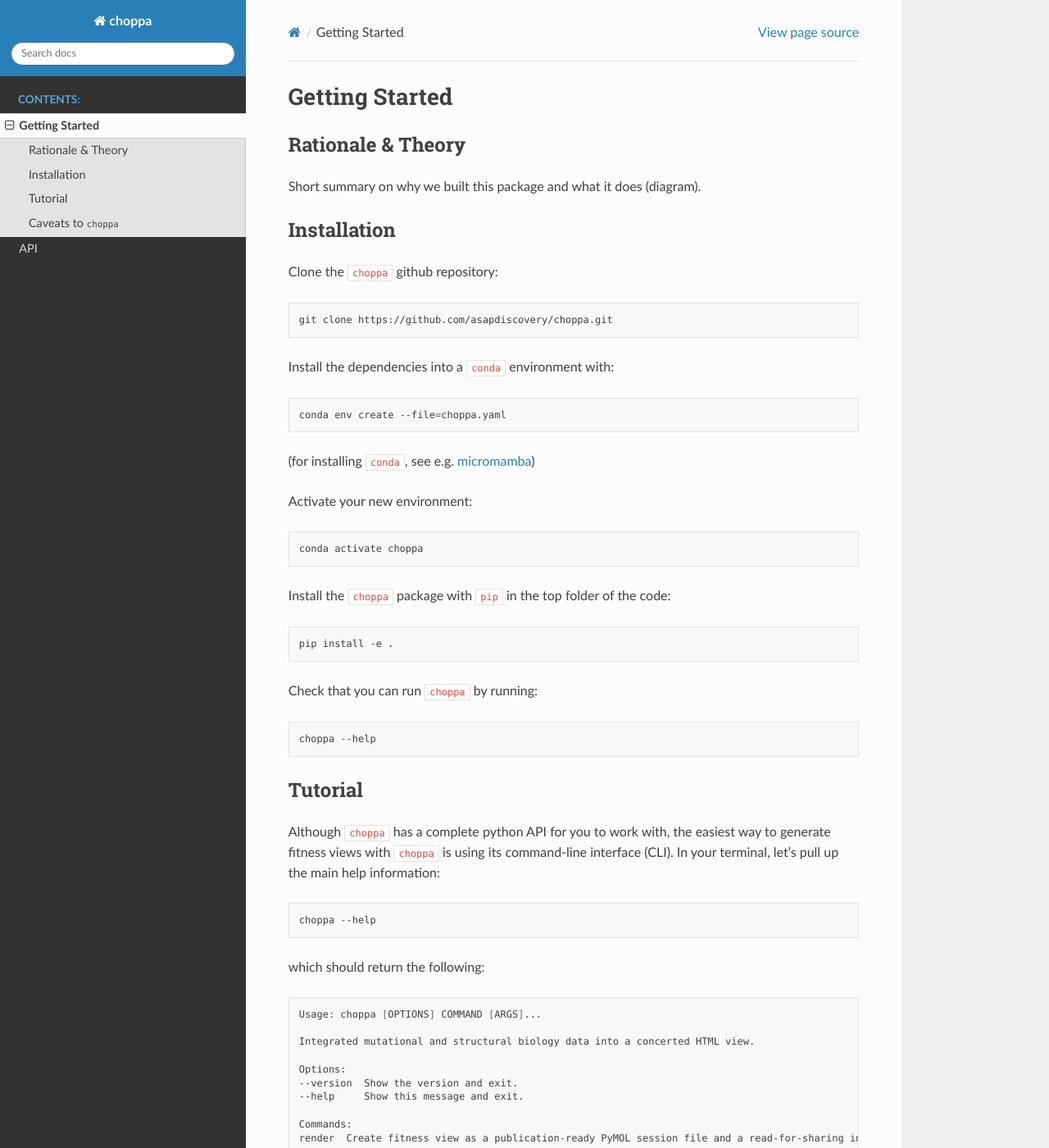
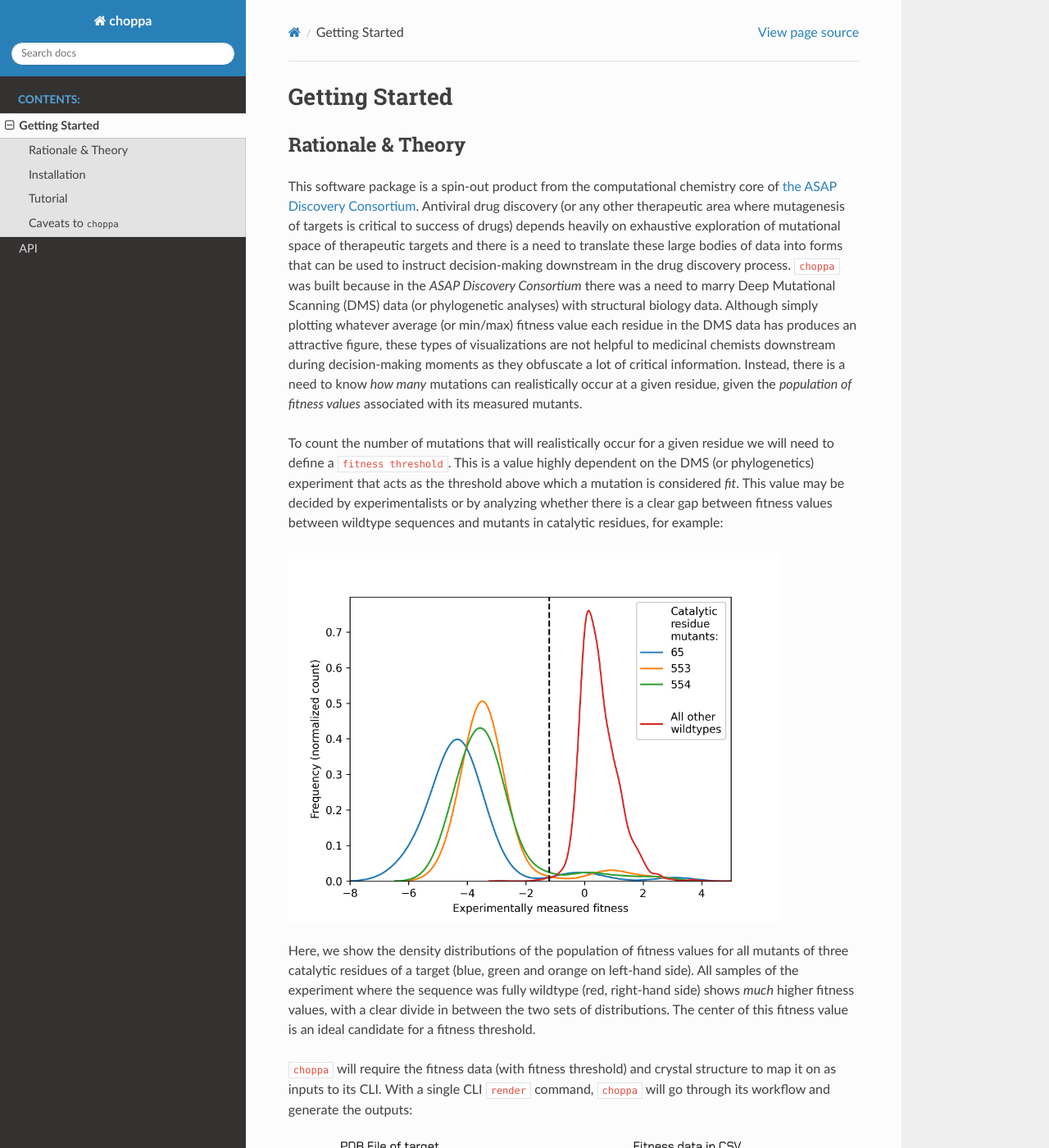
Before and after one commit to asapdiscovery/choppa, a Sphinx documentation site: the page built from docs/getting_started.rst, in a window 1280 px wide and 1400 px high. Shown: the whole window at 82% size. Built offline with Sphinx 7.4.7 and the Read the Docs theme 2.0.0, drawn with Linux system fonts in a browser that asks for light colours; the version number could not be read and is left out; some of the changed text lies outside the part shown.

Commit message:
more tut

```diff
--- a/docs/getting_started.rst
+++ b/docs/getting_started.rst
@@ -2,12 +2,32 @@
 ===============
 
 Rationale & Theory
--------
+---------------
 
-Short summary on why we built this package and what it does (diagram).
+This software package is a spin-out product from the computational chemistry core of `the ASAP Discovery Consortium
+<https://asapdiscovery.org/>`_. Antiviral drug discovery (or any other therapeutic area where mutagenesis of targets is critical to success of drugs) depends heavily on exhaustive exploration of mutational space of therapeutic targets and there is a need to translate these large bodies of data into forms that can be used to instruct decision-making downstream in the drug discovery process.
+``choppa`` was built because in the `ASAP Discovery Consortium` there was a need to marry Deep Mutational Scanning (DMS) data (or phylogenetic analyses) with structural biology data. Although simply plotting whatever average (or min/max) fitness value each residue in the DMS data has produces an attractive figure, these types of visualizations are not helpful to medicinal chemists downstream during decision-making moments as they obfuscate a lot of critical information. Instead, there is a need to know `how many` mutations can realistically occur at a given residue, given the `population of fitness values` associated with its measured mutants.
+
+To count the number of mutations that will realistically occur for a given residue we will need to define a ``fitness threshold``. This is a value highly dependent on the DMS (or phylogenetics) experiment that acts as the threshold above which a mutation is considered `fit`. This value may be decided by experimentalists or by analyzing whether there is a clear gap between fitness values between wildtype sequences and mutants in catalytic residues, for example:
+
+.. image:: figure_for_choppa_docs.png
+  :width: 600
+  :alt: Distributions of catalytic versus non-catalytic mutations' fitness readouts for a target
+
+Here, we show the density distributions of the population of fitness values for all mutants of three catalytic residues of a target (blue, green and orange on left-hand side). All samples of the experiment where the sequence was fully wildtype (red, right-hand side) shows `much` higher fitness values, with a clear divide in between the two sets of distributions. The center of this fitness value is an ideal candidate for a fitness threshold.
+
+``choppa`` will require the fitness data (with fitness threshold) and crystal structure to map it on as inputs to its CLI. With a single CLI ``render`` command, ``choppa`` will go through its workflow and generate the outputs:
+
+.. image:: choppa_workflow.png
+  :width: 600
+  :alt: General workflow of the choppa CLI pipeline
+
+.. note::
+
+   This project is under active development.
 
 Installation
--------
+---------------
 
 Clone the ``choppa`` github repository:
 
@@ -42,7 +62,7 @@
    choppa --help
 
 Tutorial
--------
+---------------
 
 Although ``choppa`` has a complete python API for you to work with, the easiest way to generate fitness views with ``choppa`` is using its command-line interface (CLI). In your terminal, let's pull up the main help information:
 
@@ -213,6 +233,8 @@
    <iframe src="mac1_toy_logoplots.html" frameborder="1" width="100%" height="900px"> </iframe>
 
 Caveats to ``choppa``
--------
+---------------
 
-Some shortcomings and situations where users may not get the behavior that is advertized.
+``choppa`` is able to deal with a variety of mismatches between fitness and structural biology data. However, there are cases when the alignment may not work correctly.
+
+- If the fitness data is for a single monomer but the protein PDB is a homodimer then the fitness data will only be mapped to one of the two monomeric chains
```
Also changed, not shown: docs/extra/choppa_workflow.png (added), docs/figure_for_choppa_docs.png (added), 1 other file.
